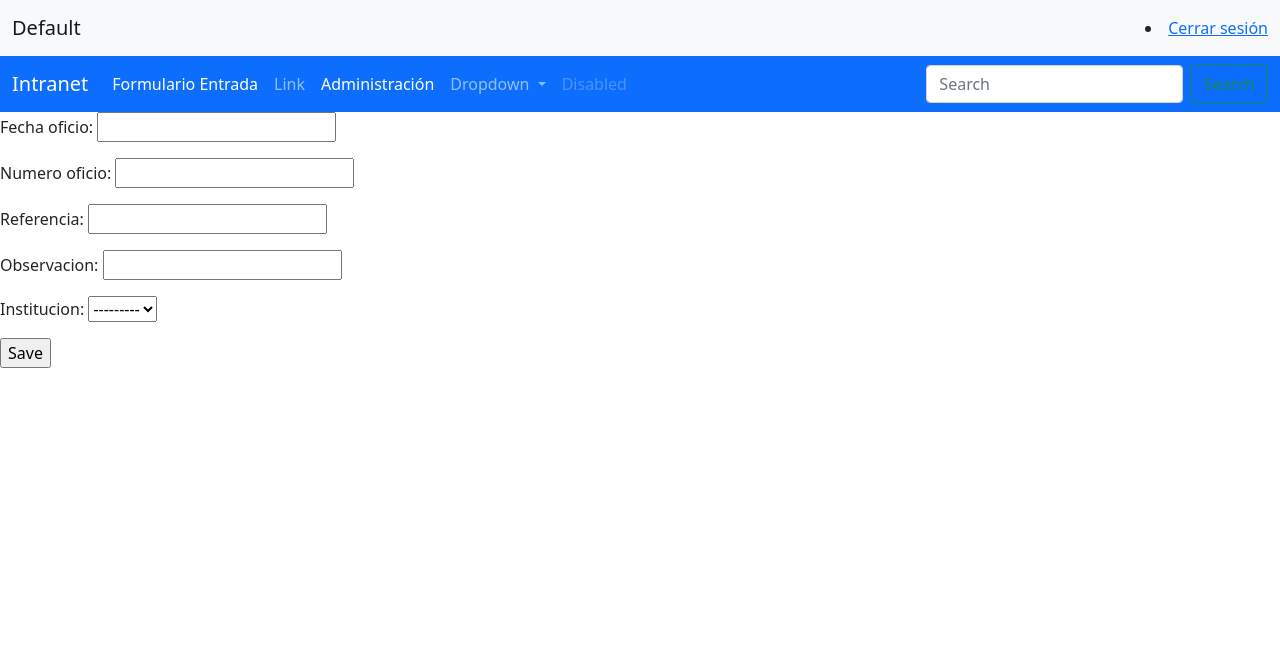
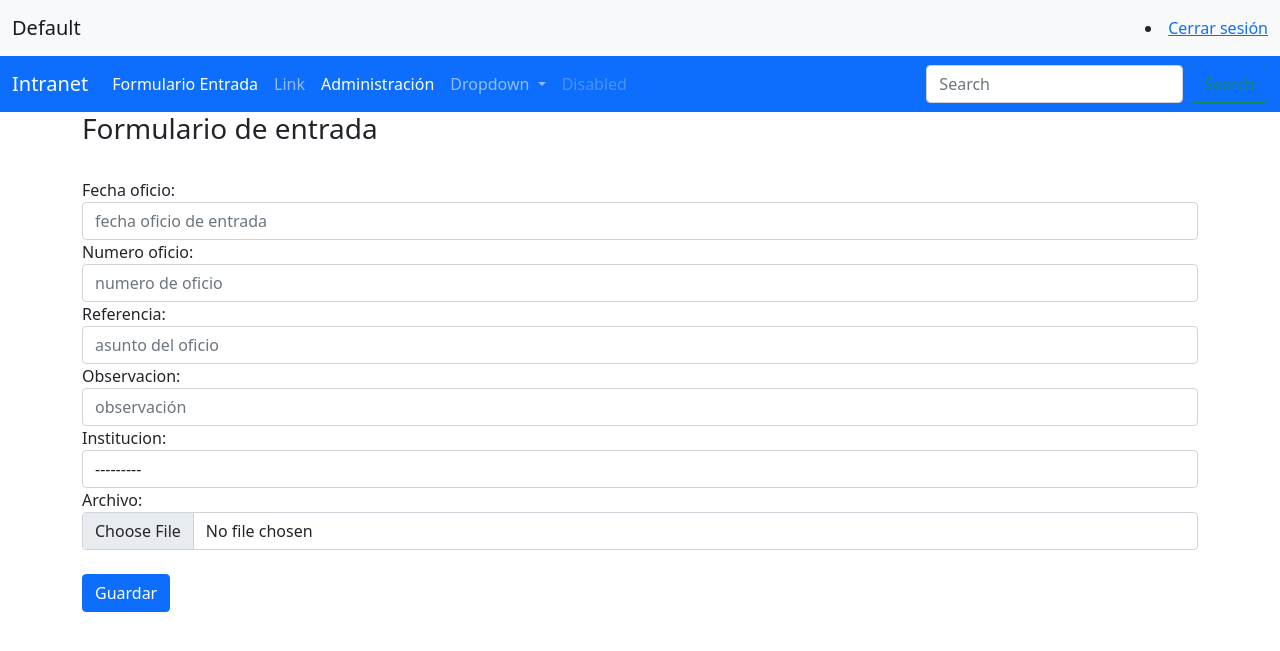
Before and after one commit to FFloresM/PythonMLDB, a Django app: page /intra/entrada/ in a window 1280 px wide. Shown: the top 651 px of the page. Run offline with Django 3.2, Linux system fonts and the light colour scheme; data that the repository does not hold is empty.

Commit message:
formulario con archivo

```diff
--- /dev/null
+++ b/intranet/intra/forms.py
@@ -0,0 +1,15 @@
+from django.forms import TextInput, Select, NumberInput, ModelForm, FileInput
+from .models import OficioEntrada
+
+class OficioEntradaForm(ModelForm):
+    class Meta:
+        model = OficioEntrada
+        fields = ['fecha_oficio', 'numero_oficio', 'referencia', 'observacion', 'institucion', 'archivo']
+        widgets = {
+            'fecha_oficio': TextInput(attrs={'class': 'form-control', 'placeholder':"fecha oficio de entrada"}),
+            'numero_oficio': NumberInput(attrs={'class': 'form-control', 'placeholder':"numero de oficio"}),
+            'referencia': TextInput(attrs={'class': 'form-control', 'placeholder':"asunto del oficio"}),
+            'observacion': TextInput(attrs={'class': 'form-control', 'placeholder':"observación"}),
+            'institucion': Select(attrs={'class': 'form-control', 'placeholder':"institución"}),
+            'archivo': FileInput(attrs={'class': 'form-control'}),
+        }
--- a/intranet/intra/templates/intra/base.html
+++ b/intranet/intra/templates/intra/base.html
@@ -22,7 +22,7 @@
                 <div class="container-fluid">
                     <a class="navbar-brand" href="#">Default</a>
                     <li class="nav-item">
-                        <a class="navbar-link" href="{% url 'logout' %}?next={{request.path}}">Cerrar sesión</a>
+                        <a class="navbar-link" href="{% url 'login' %}?next={{request.path}}">Cerrar sesión</a>
                     </li>
                 </div>
             </nav>
@@ -48,8 +48,8 @@
                         </li>
                         <li class="nav-item dropdown">
                             <a class="nav-link dropdown-toggle" href="#" id="navbarDropdown" role="button" data-bs-toggle="dropdown" aria-expanded="false">
-                            Dropdown
-                        </a>
+                                Dropdown
+                            </a>
                             <ul class="dropdown-menu" aria-labelledby="navbarDropdown">
                                 <li><a class="dropdown-item" href="#">Action</a></li>
                                 <li><a class="dropdown-item" href="#">Another action</a></li>
--- a/intranet/intra/templates/intra/oficioentrada_form.html
+++ b/intranet/intra/templates/intra/oficioentrada_form.html
@@ -3,8 +3,16 @@
     Formulariom de Entrada
 {% endblock title %}
 {% block contenido %}
-<form method="post">{% csrf_token %}
-    {{ form.as_p }}
-    <input type="submit" value="Save">
-</form>
+
+<div class="container-lg">
+    <h3>
+        Formulario de entrada
+    </h3>
+    <br>
+    <form method="post" enctype="multipart/form-data">{% csrf_token %}
+        {{ form}}
+        <br>
+        <button type="submit" class="btn btn-primary">Guardar</button>
+    </form>
+</div>
 {% endblock contenido %}
--- a/intranet/intra/urls.py
+++ b/intranet/intra/urls.py
@@ -6,5 +6,5 @@ app_name = 'intra'
 
 urlpatterns = [
     path('', views.index, name='index'),
-    path('entrada/', views.OficioEntradaCreateView.as_view(), name='formulario-entrada'),
+    path('entrada/', views.upload_file, name='formulario-entrada'),
 ]
--- a/intranet/intra/views.py
+++ b/intranet/intra/views.py
@@ -3,13 +3,27 @@ from django.contrib.auth.decorators import login_required
 from django.views.generic.edit import CreateView
 from .models import OficioEntrada
 from django.urls import reverse, reverse_lazy
+from .forms import OficioEntradaForm
 
 @login_required()
 def index(request):
     var = "hola mundo"
     return render(request, "intra/base.html", {"hola": var})
 
-class OficioEntradaCreateView(CreateView):
-    model = OficioEntrada
-    fields = ['fecha_oficio', 'numero_oficio', 'referencia', 'observacion', 'institucion']
-    success_url = reverse_lazy('intra:index')
+def upload_file(request):
+    if request.method == 'POST':
+        form = OficioEntradaForm(request.POST, request.FILES)
+        if form.is_valid():
+            #oficioE = form.save(commit=False)
+            #oficioE.foto = request.FILES['foto']
+            #form.archivo = request.FILES['archivo']
+            form.save()
+            return render(request,'intra/base.html')
+    else:
+        form = OficioEntradaForm()
+    return render(request, 'intra/oficioentrada_form.html', {'form': form})
+
+#class OficioEntradaCreateView(CreateView):
+#    model = OficioEntrada
+#    form_class = OficioEntradaForm(request.POST, request.FILE)
+#    success_url = reverse_lazy('intra:index')
--- a/intranet/intranet/settings.py
+++ b/intranet/intranet/settings.py
@@ -122,3 +122,6 @@ USE_TZ = True
 # https://docs.djangoproject.com/en/3.1/howto/static-files/
 
 STATIC_URL = '/static/'
+
+MEDIA_URL = '/media/'
+MEDIA_ROOT = os.path.join(BASE_DIR, 'media')
--- a/intranet/intranet/urls.py
+++ b/intranet/intranet/urls.py
@@ -1,8 +1,10 @@
 from django.contrib import admin
 from django.urls import include, path
+from django.conf import settings
+from django.conf.urls.static import static
 
 urlpatterns = [
     path('intra/', include('intra.urls')),
     path('admin/', admin.site.urls),
     path('accounts/', include('django.contrib.auth.urls')),
-]
+] + static(settings.MEDIA_URL, document_root=settings.MEDIA_ROOT)
--- a/intranet/templates/registration/login.html
+++ b/intranet/templates/registration/login.html
@@ -1,5 +1,5 @@
-<h2>Log In</h2>
-<form method="post">
+<h2 style="background: yellow; border-style: dotted;">Log In</h2>
+<form style="background: red ;" method="post">
   {% csrf_token %}
   {{ form.as_p }}
   <button type="submit">Log In</button>
```
Also changed, not shown: intranet/media/OficiosEntrada/Python3InOnePic.png (added), intranet/media/OficiosEntrada/Python3InOnePic_11emJmo.png (added), 4 other files.
